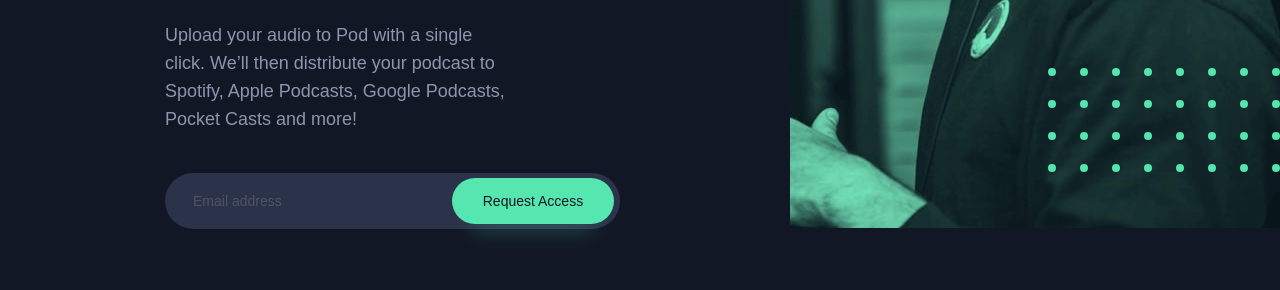
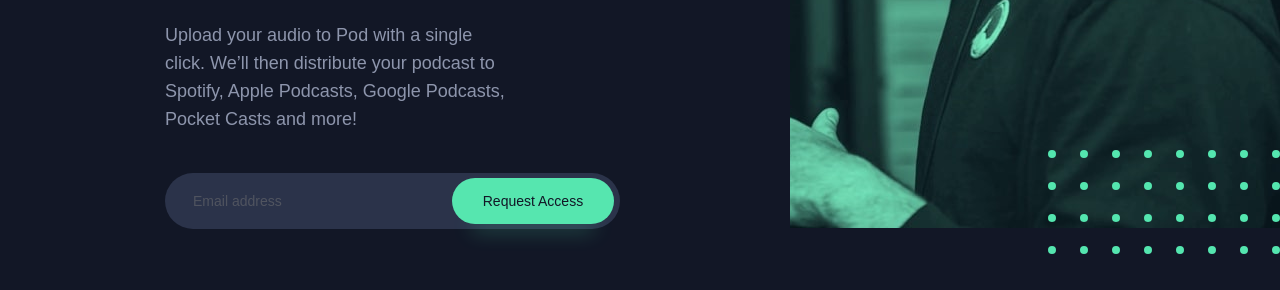
Before and after one commit to Drallas/Pod-Request-Access---Landing-Page, a plain HTML site: page index.html in a window 1280 px wide. Shown: the part 542-832 px from the top of the page. Drawn offline with Linux system fonts and the light colour scheme; a web font is replaced by a local one.

Commit message:
i stay with Figma value

```diff
--- a/style.css
+++ b/style.css
@@ -289,6 +289,6 @@ input {
     visibility: visible;
     left: unset;
     right: 0px;
-    margin-bottom: 82px;
+    margin-top: 718px;
   }
 }
```
